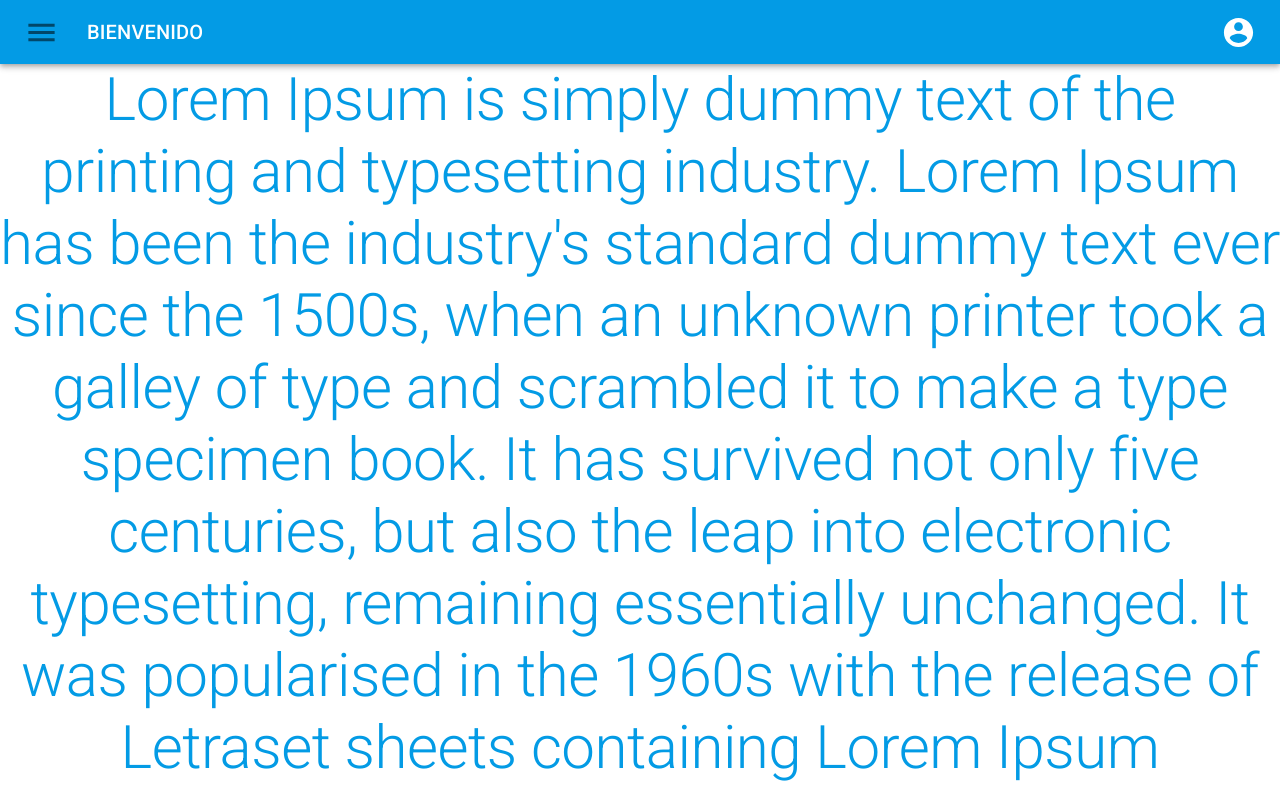
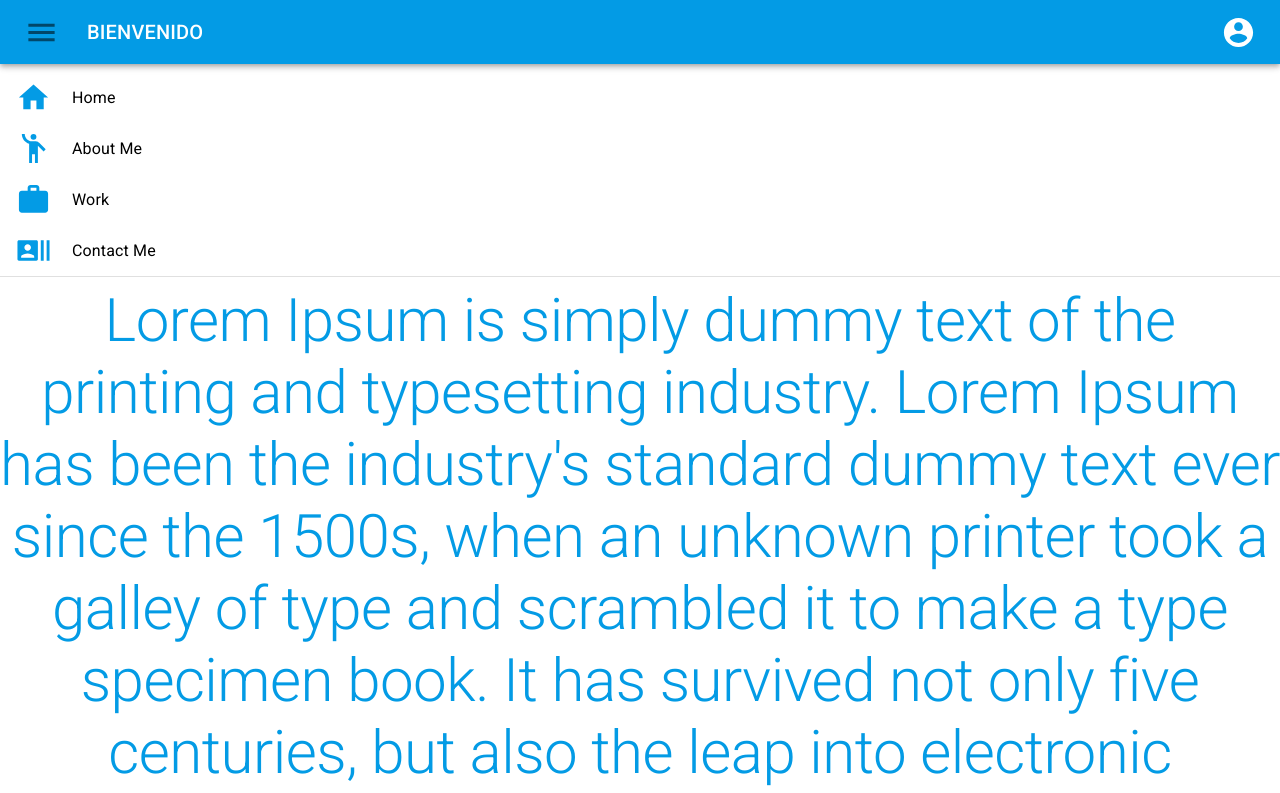
Before and after one commit to keniercccl/my-landing, a React (Create React App) app: page / in a window 1280 px wide. Shown: the top 793 px of the page. Built offline with nearby package versions, Linux system fonts and the light colour scheme.

Commit message:
Creaciòn de lista para menu - Hidden

```diff
--- /dev/null
+++ b/src/component/Lista.js
@@ -0,0 +1,61 @@
+import React from 'react';
+import {
+    List,
+    ListItem,
+    ListItemIcon,
+    ListItemText,
+		Divider,
+		Hidden,
+		withWidth,
+		Typography
+ } from "@material-ui/core";
+import {
+	Home,
+	EmojiPeople,
+	Work,
+	RecentActors
+} from "@material-ui/icons";
+
+const Lista = () => {
+    return (
+			<div>
+				<Hidden smDown>
+
+					<List component= 'nav'>
+						<ListItem button>
+							<ListItemIcon>
+								<Home fontSize='large' color = 'primary'/>
+							</ListItemIcon>
+							<ListItemText primary ='Home'/>
+						</ListItem>
+
+						<ListItem button>
+							<ListItemIcon>
+								<EmojiPeople fontSize='large' color = 'primary'/>
+							</ListItemIcon>
+							<ListItemText primary ='About Me'/>
+						</ListItem>
+
+						<ListItem button>
+							<ListItemIcon>
+								<Work fontSize='large' color = 'primary'/>
+							</ListItemIcon>
+							<ListItemText primary ='Work'/>
+						</ListItem>
+
+						<ListItem button>
+							<ListItemIcon>
+								<RecentActors fontSize='large' color = 'primary'/>
+							</ListItemIcon>
+							<ListItemText primary ='Contact Me'/>
+						</ListItem>
+
+						<Divider />
+
+					</List>
+				</Hidden>
+			</div>
+    );
+}
+
+export default Lista;
--- a/src/component/Wrapper.jsx
+++ b/src/component/Wrapper.jsx
@@ -7,6 +7,7 @@ import SendIcon from '@material-ui/icons/Send';
 import ClearIcon from '@material-ui/icons/Clear';
 import { IconButton } from '@material-ui/core';
 import {makeStyles} from "@material-ui/core/styles";
+import Lista from './Lista.js';
 
 const useStyle = makeStyles ({
   oncancel : {
@@ -29,6 +30,9 @@ const Wrapper = () => {
         <div>
 
           <Navbarr />
+
+          <Lista />
+
 
             <Typography
             variant="h2"
```
